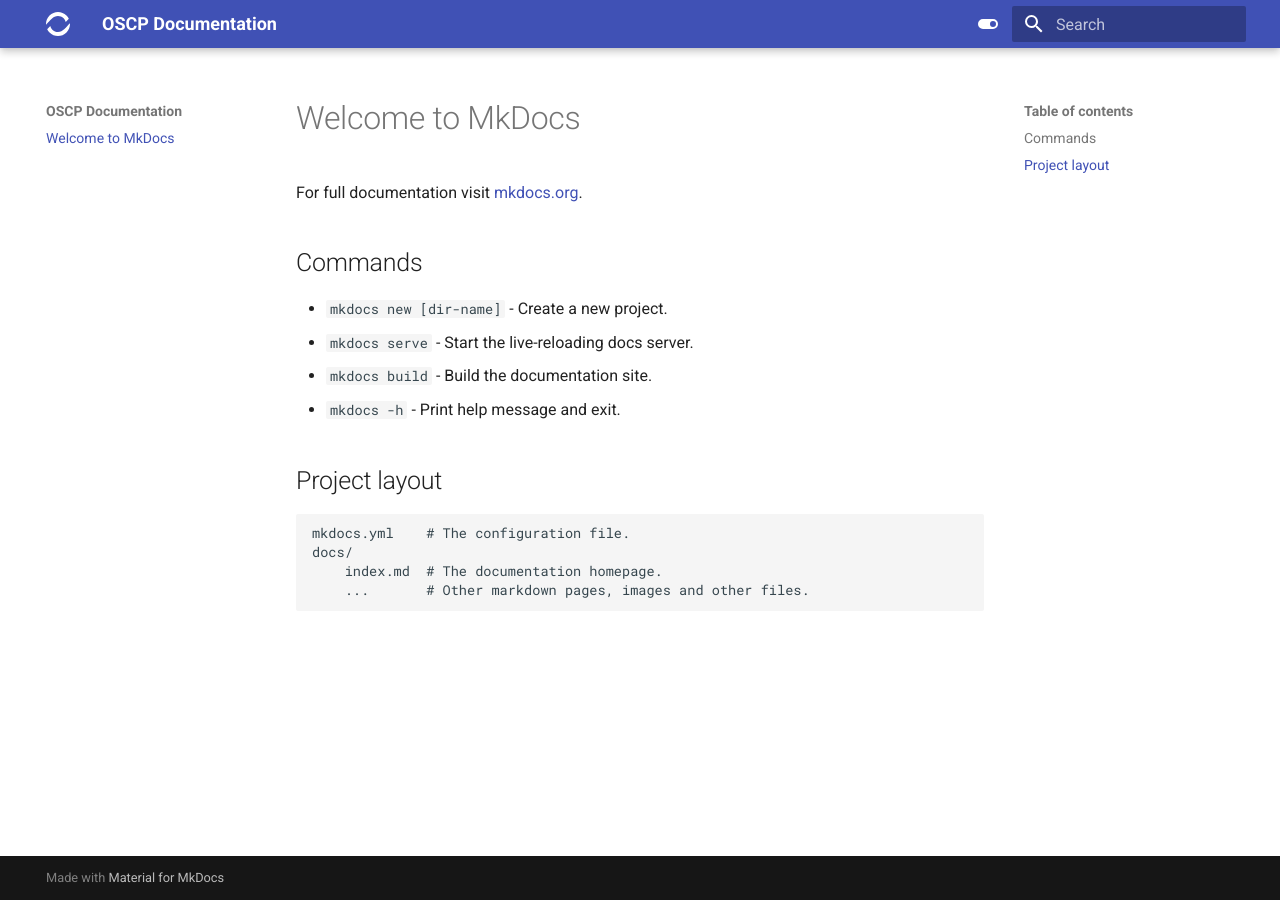
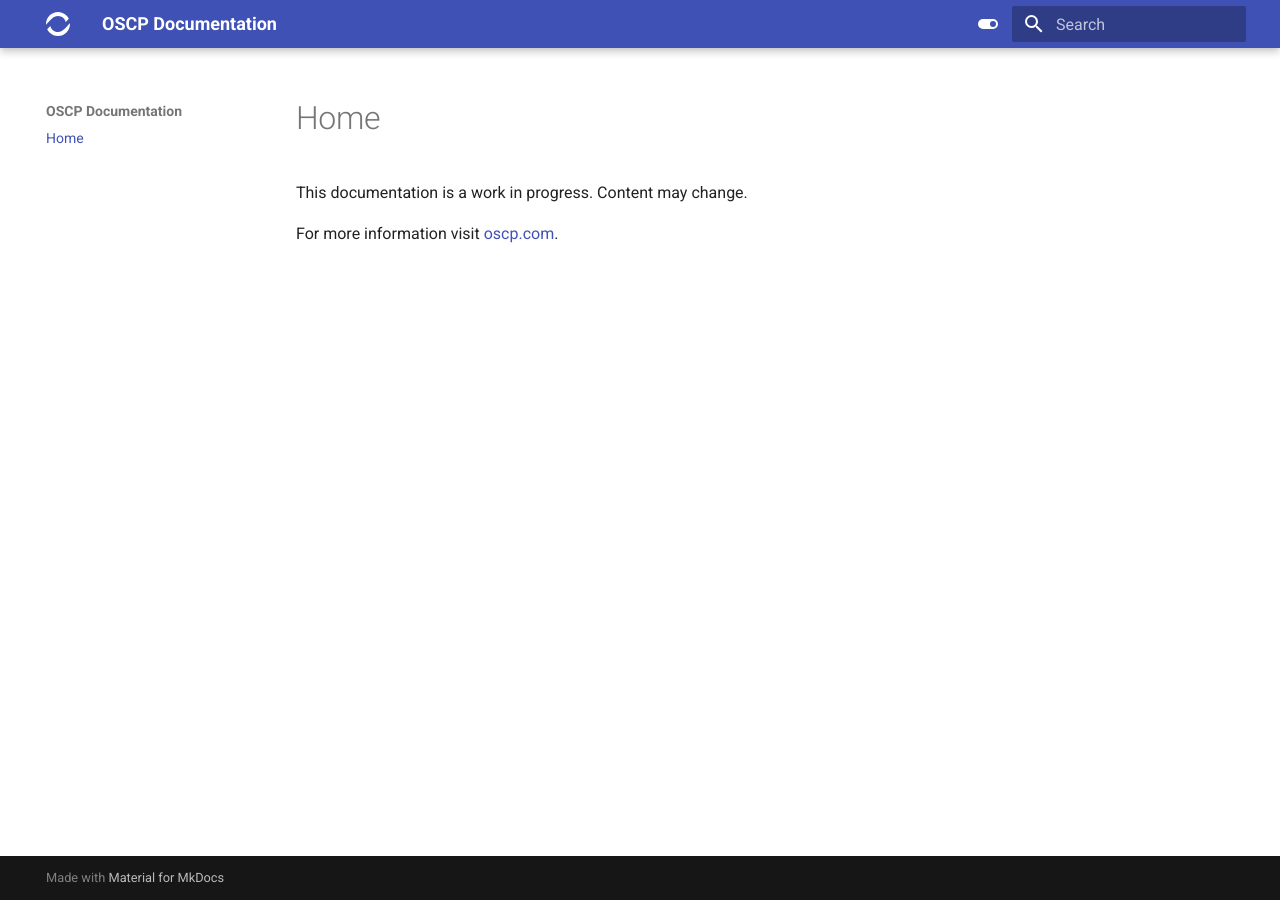
Before and after one commit to OSCPS/docs, an MkDocs documentation site: the page built from docs/index.md, in a window 1280 px wide. Built offline with MkDocs 1.6.1 and Material for MkDocs 9.7.7, drawn with Linux system fonts in a browser that asks for light colours.

Commit message:
chores: WIP text

```diff
--- a/docs/index.md
+++ b/docs/index.md
@@ -1,17 +1,5 @@
-# Welcome to MkDocs
+# Home
 
-For full documentation visit [mkdocs.org](https://www.mkdocs.org).
+This documentation is a work in progress. Content may change.
 
-## Commands
-
-* `mkdocs new [dir-name]` - Create a new project.
-* `mkdocs serve` - Start the live-reloading docs server.
-* `mkdocs build` - Build the documentation site.
-* `mkdocs -h` - Print help message and exit.
-
-## Project layout
-
-    mkdocs.yml    # The configuration file.
-    docs/
-        index.md  # The documentation homepage.
-        ...       # Other markdown pages, images and other files.
+For more information visit [oscp.com](https://www.oscp.com).
```
